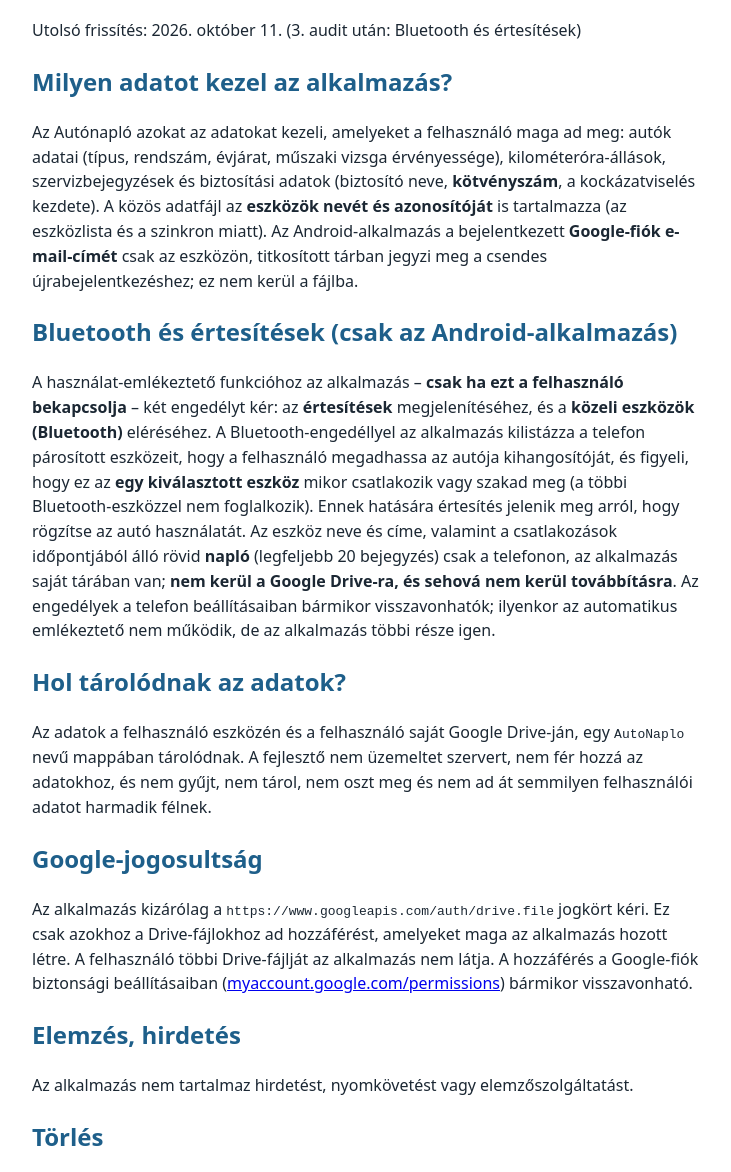
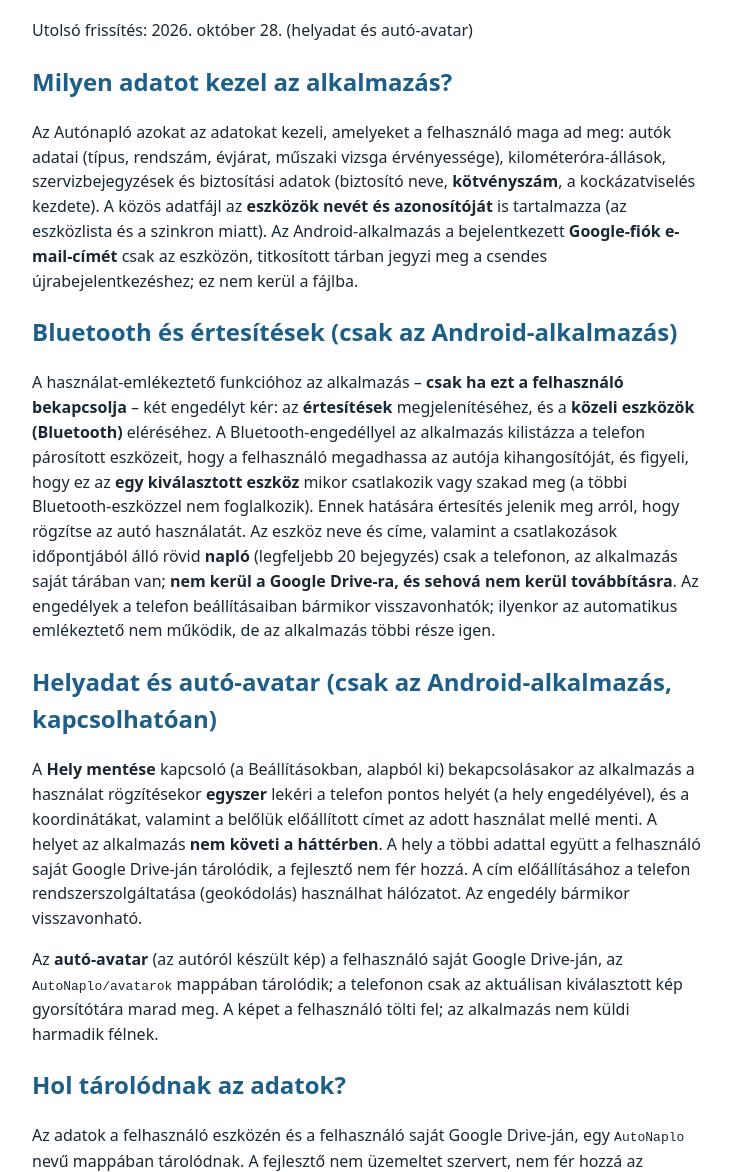
Before and after one commit to pet8m/autonaplo-site, a plain HTML site: page privacy.html in a window 1280 px wide. Shown: the part 85-1257 px from the top of the page, without its empty margins (272-1003 px from the left). Drawn offline with Linux system fonts and the light colour scheme.

Commit message:
Weboldal frissítése: privacy.html (az Autónapló projekt docs/site mappájából)

```diff
--- a/privacy.html
+++ b/privacy.html
@@ -11,13 +11,17 @@
 </head>
 <body>
 <h1>Adatvédelmi nyilatkozat</h1>
-<p>Utolsó frissítés: 2026. október 11. (3. audit után: Bluetooth és értesítések)</p>
+<p>Utolsó frissítés: 2026. október 28. (helyadat és autó-avatar)</p>
 
 <h2>Milyen adatot kezel az alkalmazás?</h2>
 <p>Az Autónapló azokat az adatokat kezeli, amelyeket a felhasználó maga ad meg: autók adatai (típus, rendszám, évjárat, műszaki vizsga érvényessége), kilométeróra-állások, szervizbejegyzések és biztosítási adatok (biztosító neve, <strong>kötvényszám</strong>, a kockázatviselés kezdete). A közös adatfájl az <strong>eszközök nevét és azonosítóját</strong> is tartalmazza (az eszközlista és a szinkron miatt). Az Android-alkalmazás a bejelentkezett <strong>Google-fiók e-mail-címét</strong> csak az eszközön, titkosított tárban jegyzi meg a csendes újrabejelentkezéshez; ez nem kerül a fájlba.</p>
 
 <h2>Bluetooth és értesítések (csak az Android-alkalmazás)</h2>
 <p>A használat-emlékeztető funkcióhoz az alkalmazás – <strong>csak ha ezt a felhasználó bekapcsolja</strong> – két engedélyt kér: az <strong>értesítések</strong> megjelenítéséhez, és a <strong>közeli eszközök (Bluetooth)</strong> eléréséhez. A Bluetooth-engedéllyel az alkalmazás kilistázza a telefon párosított eszközeit, hogy a felhasználó megadhassa az autója kihangosítóját, és figyeli, hogy ez az <strong>egy kiválasztott eszköz</strong> mikor csatlakozik vagy szakad meg (a többi Bluetooth-eszközzel nem foglalkozik). Ennek hatására értesítés jelenik meg arról, hogy rögzítse az autó használatát. Az eszköz neve és címe, valamint a csatlakozások időpontjából álló rövid <strong>napló</strong> (legfeljebb 20 bejegyzés) csak a telefonon, az alkalmazás saját tárában van; <strong>nem kerül a Google Drive-ra, és sehová nem kerül továbbításra</strong>. Az engedélyek a telefon beállításaiban bármikor visszavonhatók; ilyenkor az automatikus emlékeztető nem működik, de az alkalmazás többi része igen.</p>
+
+<h2>Helyadat és autó-avatar (csak az Android-alkalmazás, kapcsolhatóan)</h2>
+<p>A <strong>Hely mentése</strong> kapcsoló (a Beállításokban, alapból ki) bekapcsolásakor az alkalmazás a használat rögzítésekor <strong>egyszer</strong> lekéri a telefon pontos helyét (a hely engedélyével), és a koordinátákat, valamint a belőlük előállított címet az adott használat mellé menti. A helyet az alkalmazás <strong>nem követi a háttérben</strong>. A hely a többi adattal együtt a felhasználó saját Google Drive-ján tárolódik, a fejlesztő nem fér hozzá. A cím előállításához a telefon rendszerszolgáltatása (geokódolás) használhat hálózatot. Az engedély bármikor visszavonható.</p>
+<p>Az <strong>autó-avatar</strong> (az autóról készült kép) a felhasználó saját Google Drive-ján, az <code>AutoNaplo/avatarok</code> mappában tárolódik; a telefonon csak az aktuálisan kiválasztott kép gyorsítótára marad meg. A képet a felhasználó tölti fel; az alkalmazás nem küldi harmadik félnek.</p>
 
 <h2>Hol tárolódnak az adatok?</h2>
 <p>Az adatok a felhasználó eszközén és a felhasználó saját Google Drive-ján, egy <code>AutoNaplo</code> nevű mappában tárolódnak. A fejlesztő nem üzemeltet szervert, nem fér hozzá az adatokhoz, és nem gyűjt, nem tárol, nem oszt meg és nem ad át semmilyen felhasználói adatot harmadik félnek.</p>
@@ -39,6 +43,7 @@
 <p>Last updated: 11 October 2026.</p>
 <p><strong>Data.</strong> Autónapló only handles the data the user enters: cars (type, plate, year, inspection expiry), odometer readings, service entries and insurance details (insurer, <strong>policy number</strong>, start date). The shared data file also contains the <strong>names and identifiers of the user's devices</strong>. The Android app remembers the signed-in <strong>Google account e-mail address</strong> only on the device, in encrypted storage, for silent re-sign-in; it is not written to the data file.</p>
 <p><strong>Bluetooth and notifications (Android app only).</strong> For the usage-reminder feature the app – <strong>only if the user turns it on</strong> – asks for two permissions: <strong>notifications</strong>, and access to <strong>nearby devices (Bluetooth)</strong>. With the Bluetooth permission the app lists the phone's paired devices so the user can pick the car's hands-free unit, and watches when this <strong>one selected device</strong> connects or disconnects (it ignores all other Bluetooth devices). This triggers a notification reminding the user to log the car's usage. The device name and address and a short <strong>log</strong> of connection times (at most 20 entries) stay on the phone, in the app's private storage; they are <strong>never written to Google Drive and never sent anywhere</strong>. The permissions can be revoked at any time in the phone's settings; the automatic reminder then stops working, the rest of the app is unaffected.</p>
+<p><strong>Location and car avatar (Android app, optional).</strong> When the user turns on the <em>Save location</em> switch (Settings, off by default), the app requests the phone's precise location <strong>once</strong> when a usage record is saved and stores the coordinates and the address derived from them with that record. The app does <strong>not track location in the background</strong>. The location is stored with the other data in the user's own Google Drive; the developer has no access. Resolving the address may use the phone's system geocoding service over the network. The permission can be revoked at any time. The <strong>car avatar</strong> (an image of the car) is stored in the user's own Google Drive under <code>AutoNaplo/avatarok</code>; only the currently selected image is cached on the phone. Images are uploaded by the user and are not sent to any third party.</p>
 <p><strong>Storage.</strong> The data is stored on the user's device and in the user's own Google Drive, in a folder named <code>AutoNaplo</code>. The developer operates no server, has no access to the data, and does not collect, store, share or transfer any user data to third parties.</p>
 <p><strong>Google permission.</strong> The app requests only the <code>https://www.googleapis.com/auth/drive.file</code> scope, which gives access solely to files the app itself created. Other Drive files are not accessible to the app. Access can be revoked at any time at <a href="https://myaccount.google.com/permissions">myaccount.google.com/permissions</a>.</p>
 <p><strong>No analytics or ads.</strong> The app contains no advertising, tracking or analytics.</p>
```
